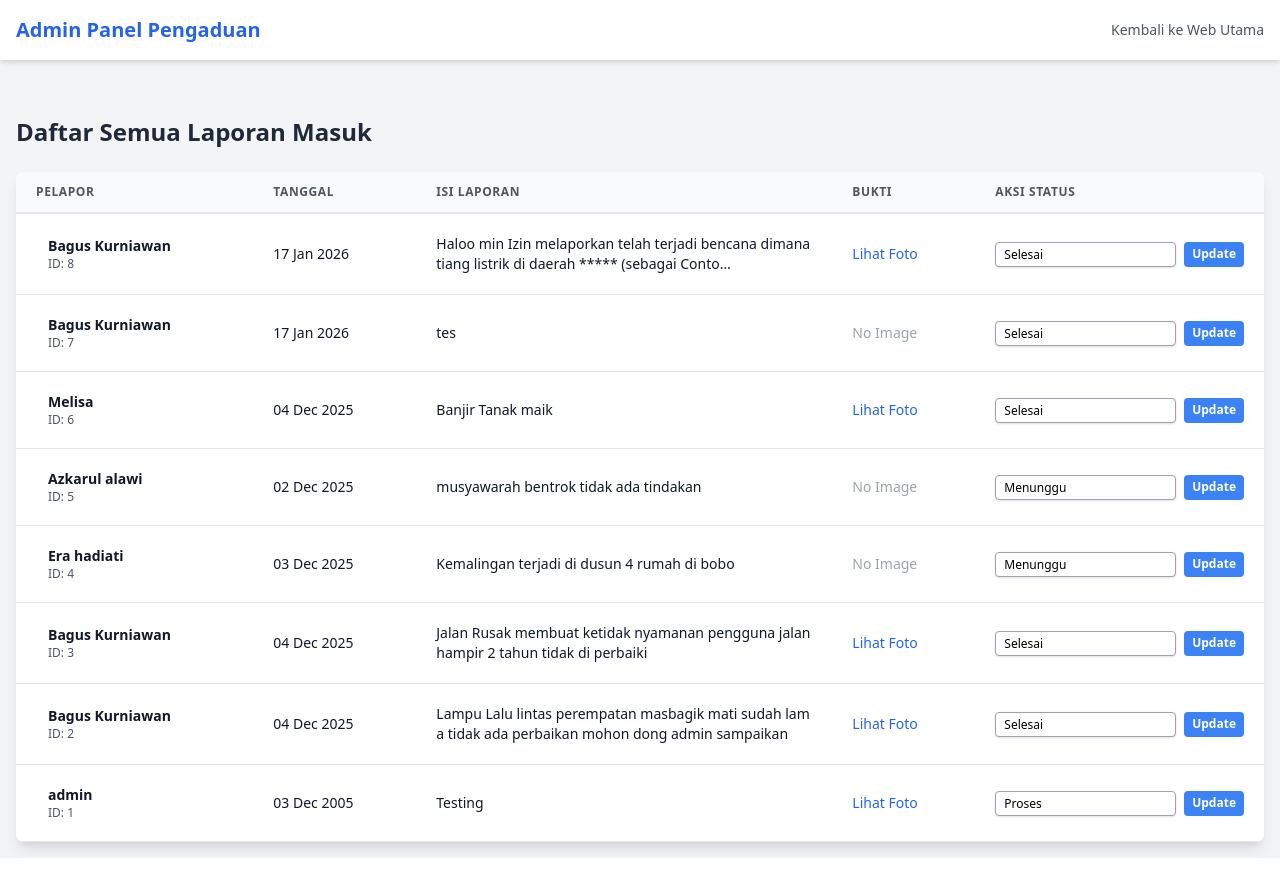
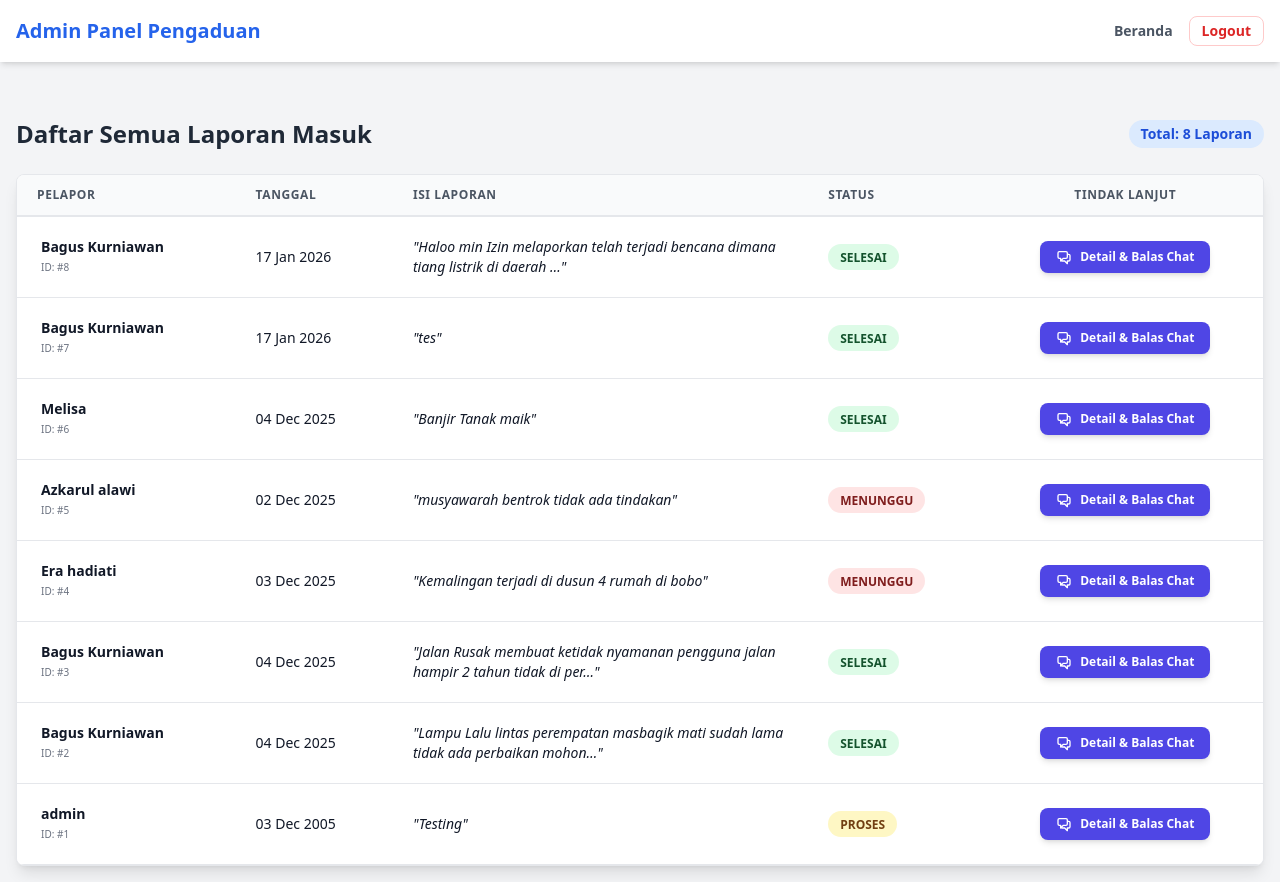
Before and after one commit to bagus-kurniawan29/SP4N-LAPOR, a Django app: page /admin-dashboard/ in a window 1280 px wide. Before the commit the page ends 858 px from the top, so only its background shows below. Run offline with Django 5.2, Linux system fonts and the light colour scheme; a user stored in the database is signed in; data comes from the database, SQL or seed files in the repository; both versions use the stored data as it was after the commit; some libraries are stand-ins or nearby versions.

Commit message:
new feature update

```diff
--- a/SP4N-LAPOR/urls.py
+++ b/SP4N-LAPOR/urls.py
@@ -15,6 +15,7 @@ urlpatterns = [
     path('laporan_saya/', views.laporan_saya, name='laporan_saya'),
     path('admin-dashboard/', views.admin_dashboard, name='admin_dashboard'),
     path('update-status/<int:laporan_id>/', views.update_status, name='update_status'),
+    path('laporan/detail/<int:laporan_id>/', views.detail_laporan, name='detail_laporan'),
 ]
 
 if settings.DEBUG:
--- a/base/forms.py
+++ b/base/forms.py
@@ -25,6 +25,7 @@ class UserRegisterForm(UserCreationForm):
             user.save()
         return user
 
+
 class LoginForm(AuthenticationForm):
     username = forms.CharField(max_length=150, required=True)
     password = forms.CharField(widget=forms.PasswordInput, required=True)
--- a/base/templates/admin_dashboard.html
+++ b/base/templates/admin_dashboard.html
@@ -4,7 +4,7 @@
 <head>
     <meta charset="UTF-8">
     <meta name="viewport" content="width=device-width, initial-scale=1.0">
-    <title>Admin Dashboard</title>
+    <title>Admin Dashboard - SP4N-LAPOR</title>
     <script src="https://cdn.tailwindcss.com"></script>
     <link rel="shortcut icon" href="{% static 'images/logo.ico' %}" type="image/x-icon">
 </head>
@@ -13,14 +13,20 @@
     <header class="bg-white shadow-md p-4 sticky top-0 z-50">
         <div class="flex justify-between items-center max-w-7xl mx-auto">
             <h1 class="text-xl font-bold text-blue-600">Admin Panel Pengaduan</h1>
-            <a href="{% url 'beranda' %}" class="text-gray-600 hover:text-blue-600 text-sm">Kembali ke Web Utama</a>
+            <div class="flex gap-4 items-center">
+                <a href="{% url 'beranda' %}" class="text-gray-600 hover:text-blue-600 text-sm font-semibold">Beranda</a>
+                <a href="{% url 'keluar' %}" class="text-red-600 hover:text-red-800 text-sm font-bold border border-red-200 px-3 py-1 rounded-lg">Logout</a>
+            </div>
         </div>
     </header>
 
     <div class="max-w-7xl mx-auto mt-10 p-4">
-        <h2 class="text-2xl font-bold mb-6 text-gray-800">Daftar Semua Laporan Masuk</h2>
+        <div class="flex justify-between items-center mb-6">
+            <h2 class="text-2xl font-bold text-gray-800">Daftar Semua Laporan Masuk</h2>
+            <span class="bg-blue-100 text-blue-700 px-3 py-1 rounded-full text-sm font-bold">Total: {{ laporan_list.count }} Laporan</span>
+        </div>
 
-        <div class="bg-white rounded-lg shadow-lg overflow-hidden">
+        <div class="bg-white rounded-lg shadow-lg overflow-hidden border border-gray-200">
             <div class="overflow-x-auto">
                 <table class="min-w-full leading-normal">
                     <thead>
@@ -35,23 +41,23 @@
                                 Isi Laporan
                             </th>
                             <th class="px-5 py-3 border-b-2 border-gray-200 bg-gray-50 text-left text-xs font-semibold text-gray-600 uppercase tracking-wider">
-                                Bukti
+                                Status
                             </th>
-                            <th class="px-5 py-3 border-b-2 border-gray-200 bg-gray-50 text-left text-xs font-semibold text-gray-600 uppercase tracking-wider">
-                                Aksi Status
+                            <th class="px-5 py-3 border-b-2 border-gray-200 bg-gray-50 text-center text-xs font-semibold text-gray-600 uppercase tracking-wider">
+                                Tindak Lanjut
                             </th>
                         </tr>
                     </thead>
                     <tbody>
                         {% for laporan in laporan_list %}
-                        <tr>
+                        <tr class="hover:bg-gray-50 transition-colors">
                             <td class="px-5 py-5 border-b border-gray-200 bg-white text-sm">
                                 <div class="flex items-center">
-                                    <div class="ml-3">
+                                    <div class="ml-1">
                                         <p class="text-gray-900 whitespace-no-wrap font-bold">
                                             {{ laporan.user.username|default:"Anonim" }}
                                         </p>
-                                        <p class="text-gray-600 text-xs">ID: {{ laporan.id }}</p>
+                                        <p class="text-gray-500 text-[10px]">ID: #{{ laporan.id }}</p>
                                     </div>
                                 </div>
                             </td>
@@ -63,37 +69,43 @@
                             </td>
 
                             <td class="px-5 py-5 border-b border-gray-200 bg-white text-sm">
-                                <p class="text-gray-900 whitespace-no-wrap break-all">
-                                    {{ laporan.isi_laporan|truncatechars:100 }}
+                                <p class="text-gray-900 whitespace-no-wrap italic">
+                                    "{{ laporan.isi_laporan|truncatechars:80 }}"
                                 </p>
-                                </td>
+                            </td>
 
                             <td class="px-5 py-5 border-b border-gray-200 bg-white text-sm">
-                                {% if laporan.gambar_bukti %}
-                                    <a href="{{ laporan.gambar_bukti.url }}" target="_blank" class="text-blue-600 hover:text-blue-900">Lihat Foto</a>
+                                {% if laporan.status == 'menunggu' %}
+                                    <span class="relative inline-block px-3 py-1 font-semibold text-red-900 leading-tight">
+                                        <span aria-hidden class="absolute inset-0 bg-red-200 opacity-50 rounded-full"></span>
+                                        <span class="relative text-xs uppercase">Menunggu</span>
+                                    </span>
+                                {% elif laporan.status == 'proses' %}
+                                    <span class="relative inline-block px-3 py-1 font-semibold text-yellow-900 leading-tight">
+                                        <span aria-hidden class="absolute inset-0 bg-yellow-200 opacity-50 rounded-full"></span>
+                                        <span class="relative text-xs uppercase">Proses</span>
+                                    </span>
                                 {% else %}
-                                    <span class="text-gray-400">No Image</span>
+                                    <span class="relative inline-block px-3 py-1 font-semibold text-green-900 leading-tight">
+                                        <span aria-hidden class="absolute inset-0 bg-green-200 opacity-50 rounded-full"></span>
+                                        <span class="relative text-xs uppercase">Selesai</span>
+                                    </span>
                                 {% endif %}
                             </td>
 
-                            <td class="px-5 py-5 border-b border-gray-200 bg-white text-sm">
-                                <form action="{% url 'update_status' laporan.id %}" method="POST" class="flex gap-2">
-                                    {% csrf_token %}
-                                    <select name="status" class="block appearance-none w-full bg-white border border-gray-400 hover:border-gray-500 px-2 py-1 pr-8 rounded shadow leading-tight focus:outline-none focus:shadow-outline text-xs">
-                                        <option value="menunggu" {% if laporan.status == 'menunggu' %}selected{% endif %}>Menunggu</option>
-                                        <option value="proses" {% if laporan.status == 'proses' %}selected{% endif %}>Proses</option>
-                                        <option value="selesai" {% if laporan.status == 'selesai' %}selected{% endif %}>Selesai</option>
-                                    </select>
-                                    <button type="submit" class="bg-blue-500 hover:bg-blue-700 text-white font-bold py-1 px-2 rounded text-xs">
-                                        Update
-                                    </button>
-                                </form>
+                            <td class="px-5 py-5 border-b border-gray-200 bg-white text-sm text-center">
+                                <a href="{% url 'detail_laporan' laporan.id %}" class="inline-flex items-center bg-indigo-600 hover:bg-indigo-800 text-white font-bold py-2 px-4 rounded-lg shadow-md transition duration-300 ease-in-out text-xs">
+                                    <svg class="w-4 h-4 mr-2" fill="none" stroke="currentColor" viewBox="0 0 24 24" xmlns="http://www.w3.org/2000/svg">
+                                        <path stroke-linecap="round" stroke-linejoin="round" stroke-width="2" d="M17 8h2a2 2 0 012 2v6a2 2 0 01-2 2h-2v4l-4-4H9a1.994 1.994 0 01-1.414-.586m0 0L11 14h4a2 2 0 002-2V6a2 2 0 00-2-2H5a2 2 0 00-2 2v6a2 2 0 002 2h2v4l.586-.586z"></path>
+                                    </svg>
+                                    Detail & Balas Chat
+                                </a>
                             </td>
                         </tr>
                         {% empty %}
                         <tr>
-                            <td colspan="5" class="px-5 py-5 border-b border-gray-200 bg-white text-sm text-center">
-                                Tidak ada data laporan.
+                            <td colspan="5" class="px-5 py-10 border-b border-gray-200 bg-white text-sm text-center text-gray-500 italic">
+                                Belum ada laporan masuk dari masyarakat.
                             </td>
                         </tr>
                         {% endfor %}
--- a/base/views.py
+++ b/base/views.py
@@ -1,18 +1,16 @@
 from django.shortcuts import render, redirect, get_object_or_404
 from django.contrib import messages
-
 from django.contrib.auth import authenticate, login, logout
 from django.contrib.auth.decorators import login_required, user_passes_test
 from datetime import datetime
 from .forms import UserRegisterForm, LoginForm, PengaduanForm
-from .models import Pengaduan
+from .models import Pengaduan, ChatLaporan
 
-
+# --- Helper Function ---
 def is_admin(user):
     return user.is_staff or user.is_superuser
 
-
-
+# --- Public Views ---
 def beranda(request):
     stats_data = [
         {'value': '1.568', 'label': 'Laporan Diterima'},
@@ -41,51 +39,26 @@ def beranda(request):
             'color': 'red-600',
         },
     ]
-    steps_data = [
-        {'number': 1, 'title': 'Daftar Akun', 'description': 'Buat akun untuk mulai mengirim laporan.'},
-        {'number': 2, 'title': 'Kirim Laporan', 'description': 'Isi formulir laporan dengan detail yang jelas.'},
-        {'number': 3, 'title': 'Tindak Lanjut', 'description': 'Pantau status laporan Anda secara real-time.'},
-    ]
-    hilmi_pengaduan_data =[
-         {
-            'title': 'Jalan Rusak di Depan Sekolah',
-            'description': 'Jalan di depan SDN 01 rusak parah, membahayakan siswa yang berangkat sekolah.',
-            'image_url': 'https://example.com/images/jalan_rusak.jpg',
-            'status': 'Dalam Proses',
-         },
-        {
-                'title': 'Lampu Jalan Mati',
-                'description': 'Lampu jalan di komplek perumahan kami sering mati, rawan kecelakaan.',
-                'image_url': 'https://example.com/images/lampu_jalan.jpg',
-                'status': 'Selesai',
-        },
-        {
-                'title': 'Sampah Menumpuk di Taman Kota',
-                'description': 'Taman kota tidak terawat, banyak sampah berserakan yang mengganggu kenyamanan warga.',
-                'image_url': 'https://example.com/images/taman_sampah.jpg',
-                'status': 'Menunggu',
-        }
-     ]
 
     context = {
         'current_year': datetime.now().year,
         'stats': stats_data,
         'features': features_data,
-        'hilmi_pengaduan': hilmi_pengaduan_data,
-        'steps': steps_data,
     }
     return render(request, 'index.html', context)
 
-
+# --- Authentication Views ---
 def masuk(request):
     if request.method == 'POST':
         u = request.POST.get('username')
         p = request.POST.get('password')
-
         user = authenticate(request, username=u, password=p)
 
         if user is not None:
             login(request, user)
+            # Jika admin masuk, arahkan ke dashboard admin, jika user ke halaman lapor
+            if user.is_staff:
+                return redirect('admin_dashboard')
             return redirect('laporan')
         else:
             messages.error(request, "Username atau password salah!")
@@ -96,18 +69,18 @@ def daftar(request):
     if request.method == 'POST':
         form = UserRegisterForm(request.POST)
         if form.is_valid():
-            user = form.save()
+            form.save()
+            messages.success(request, "Akun berhasil dibuat, silakan login.")
             return redirect('masuk')
     else:
         form = UserRegisterForm()
-
     return render(request, 'daftar.html', {'form': form})
-
 
 def keluar(request):
     logout(request)
     return redirect('beranda')
 
+# --- User Views ---
 @login_required
 def laporan(request):
     if request.method == 'POST':
@@ -118,19 +91,51 @@ def laporan(request):
             laporan_obj.save()
             messages.success(request, "Laporan berhasil dikirim!")
             return redirect('laporan_saya')
-
-
     return render(request, 'lapor.html')
 
 @login_required
 def laporan_saya(request):
-    laporan_user = Pengaduan.objects.filter(user=request.user).order_by('-dibuat_pada')
+    laporan_list = Pengaduan.objects.filter(user=request.user).order_by('-dibuat_pada')
+    return render(request, 'my laporan.html', {'laporan_list': laporan_list})
 
-    context = {
-        'laporan_list': laporan_user,
-    }
-    return render(request, 'my laporan.html', context)
+# --- Fitur Chat & Detail ---
+@login_required
+def detail_laporan(request, laporan_id):
+    laporan_obj = get_object_or_404(Pengaduan, id=laporan_id)
 
+    # Keamanan: Hanya pemilik atau Admin yang bisa melihat
+    if not request.user.is_staff and laporan_obj.user != request.user:
+        messages.error(request, "Akses dilarang.")
+        return redirect('laporan_saya')
+
+    chats = laporan_obj.chats.all().order_by('dikirim_pada')
+
+    if request.method == "POST":
+        pesan_teks = request.POST.get('pesan')
+        file_gambar = request.FILES.get('foto')
+
+        if pesan_teks or file_gambar:
+            ChatLaporan.objects.create(
+                pengaduan=laporan_obj,
+                pengirim=request.user,
+                pesan=pesan_teks,
+                file_pendukung=file_gambar
+            )
+
+            # Logika Status Otomatis oleh Admin
+            if request.user.is_staff:
+                if file_gambar:
+                    laporan_obj.status = 'selesai'
+                else:
+                    laporan_obj.status = 'proses'
+                laporan_obj.save()
+
+            messages.success(request, "Pesan terkirim.")
+            return redirect('detail_laporan', laporan_id=laporan_id)
+
+    return render(request, 'detail_laporan.html', {'laporan': laporan_obj, 'chats': chats})
+
+# --- Admin Views ---
 @user_passes_test(is_admin)
 def admin_dashboard(request):
     laporan_list = Pengaduan.objects.all().order_by('-dibuat_pada')
@@ -143,4 +148,5 @@ def update_status(request, laporan_id):
         status_baru = request.POST.get('status')
         laporan_obj.status = status_baru
         laporan_obj.save()
+        messages.success(request, "Status laporan berhasil diperbarui.")
     return redirect('admin_dashboard')
```
Also changed, not shown: base/models.py (+11 -0 lines), base/templates/detail_laporan.html (added, +131 -0 lines), base/templates/lapor.html (+16 -8 lines), base/templates/my laporan.html (+51 -34 lines), base/migrations/0005_chatlaporan.py (added), db.sqlite3, media/bukti_laporan/64096c004d804-kondisi-jalan-yang-rusak-di-kabupaten-lampung-tengah_1265_71_RY14q4k.jpg (added), media/bukti_laporan/tewas-tertimpa-tiang-listrik-saat-naik-motor-800-2019-06-27-070915_0.jpg (added), media/chat_files/3AD24984-9102-493C-A00D-43E14FDB4468.png (added), media/chat_files/proses-perbaikan-ruas-jalan-yang-berlubang-di-jalan-denpasar-gilimanuk-kecam_WlynPwG.jpeg (added).
